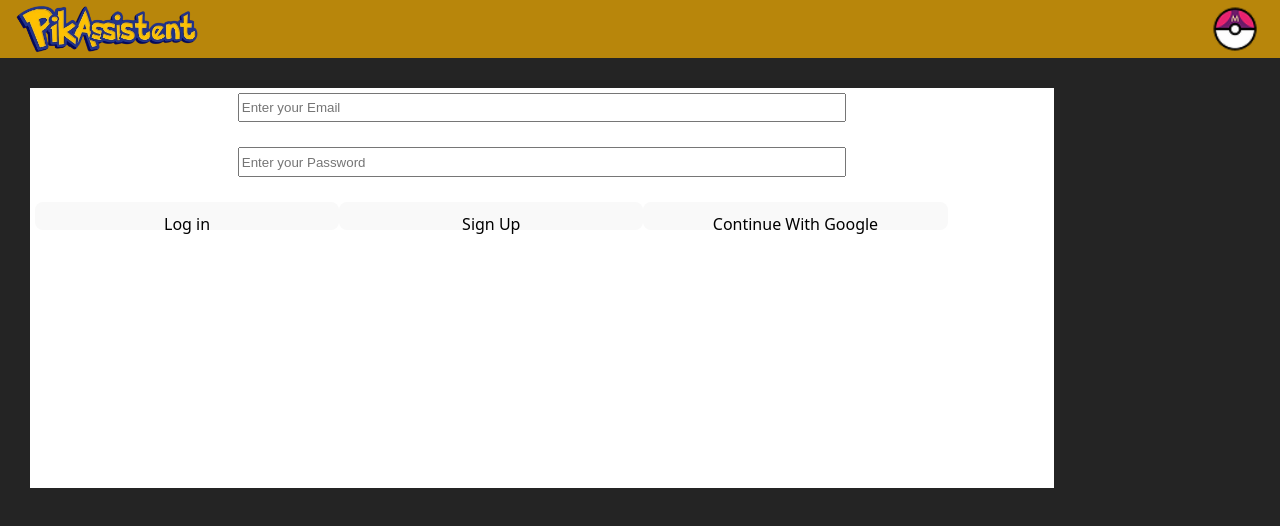
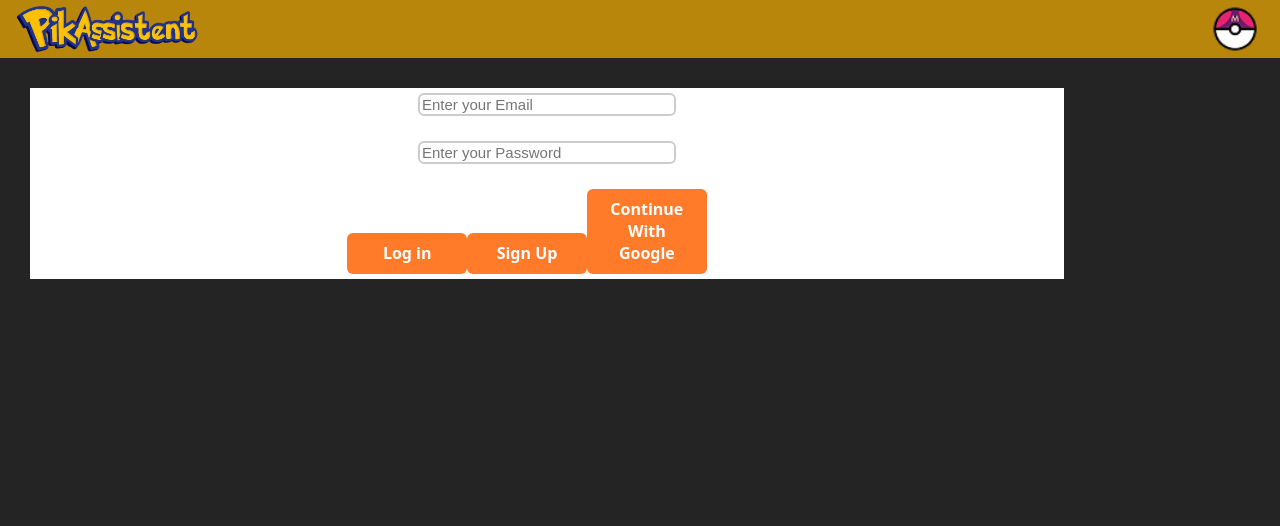
Before and after one commit to HostinsVi/Pikassistent, a React (Vite) app: page /login in a window 1280 px wide. Shown: the top 526 px of the page. Built offline with nearby package versions, Linux system fonts and the light colour scheme.

Commit message:
chatbot css 0.2

```diff
--- a/index.html
+++ b/index.html
@@ -7,6 +7,7 @@
     <title>Login</title>
   </head>
   <body>
+  <script src="https://unpkg.com/supersimpledev/chatbot.js"></script>
     <div id="root">
     </div>
     <script type="module" src="/src/main.jsx"></script>
--- a/src/App.css
+++ b/src/App.css
@@ -14,13 +14,13 @@
   -moz-osx-font-smoothing: grayscale;
 }
 
-* {
+/* {
   margin: 0;
   box-sizing: border-box;
   width: 100%;
   height: 100%;
 }
-
+*/
 
 /* TUDO QUE É ESCRITO NESTE ARQUIVO AFETA TODAS AS PÁGINAS. */
 
--- /dev/null
+++ b/src/pages/chatbot/chatbot.css
@@ -0,0 +1,46 @@
+button {
+  width: 90px;
+  height: 45px;
+  background-color: #ff7a29; /* cor laranja */
+  color: white; /* texto branco */
+  border: none; /* remove borda padrão */
+  border-radius: 6px; /* cantos arredondados */
+  font-weight: bold; /* texto em negrito */
+  cursor: pointer; /* mostra a mãozinha ao passar o mouse */
+  transition: background-color 0.3s ease; /* animação suave */
+}
+
+button:hover {
+  background-color: #9d4813; /* cor ligeiramente mais escura no hover */
+}
+
+
+
+input{
+  width: 250px !important;
+  height: 40px;
+  margin-left: 1%;       /* espaço à esquerda */
+  margin-right: 1%;    /* espaço à direita */
+  border: 2px solid #ccc;      /* borda neutra e suave */
+  border-radius: 6px;          /* cantos arredondados iguais ao botão */
+  font-size: 15px;             /* tamanho de texto consistente */
+  color: #fff;                 /* cor do texto */
+  outline: none;               /* remove a borda azul padrão */
+  transition: border-color 0.3s ease, box-shadow 0.3s ease; /* animação suave */
+  width: 100%;                 /* ocupa o espaço disponível */
+  max-width: 300px;            /* limita a largura */
+}
+
+input:focus {
+  border-color: #ff7a29;       /* mesma cor do botão no foco */
+  box-shadow: 0 0 4px rgba(255, 122, 41, 0.4); /* brilho laranja suave */
+}
+
+chat-input-area {
+  display: flex;
+  align-items: center;
+  justify-content: center;
+  gap: 10px; /* espaço entre o input e o botão */
+  margin-top: 20px; /* espaço acima da área de input */
+  flex-grow: 1;
+}
--- a/src/pages/chatbot/chatbot.jsx
+++ b/src/pages/chatbot/chatbot.jsx
@@ -1,9 +1,10 @@
 import React from 'react';
+import masterBall from "../../assets/img/masterball.png";
 import pika from "../../assets/img/pika.png";
-import icon2 from "../../assets/img/icon2.png";
+import logo from "../../assets/img/logo.jpeg";
+import './chatbot.css';
 
-
-function ChatInput(chatMessages, setChatMessages){
+function ChatInput({ chatMessages, setChatMessages }){
   const [inputText, setInputText] = React.useState('')
 
   function saveInputText(event){
@@ -34,17 +35,18 @@ function ChatInput(chatMessages, setChatMessages){
   }
 
   return(
-    <>
+    <div className='input-area'>
       <input
-        placeholder="Tire sua duvida com o Pikassistent"
-        size="30"
+        className='input-container'
+        //placeholder="Tire sua duvida com o Pikassistent"
         onChange = {saveInputText}
         value = {inputText}
       />
       <button
+        className='chat-button'
         onClick = {sendMessage}
       >enviar</button>
-    </>
+    </div>
   );
 }
 
@@ -66,17 +68,17 @@ function ChatMessage({ message, sender }){
   return(
     <div>
       {sender === "robot" && (
-        <img src={icon2} width="35"/>
+         <img src={pika} style={{ width: "35px", height: "auto" }}/>
       )}
       {message}
       {sender === "user" && (
-        <img src={pika} width="30"/>
+         <img src={masterBall} style={{ width: "30px", height: "auto" }}/>
       )}
     </div>
   );
 }
 
-function ChatMessages(chatMessages){
+function ChatMessages({ chatMessages }){
 
 
   return(
@@ -96,7 +98,7 @@ function ChatMessages(chatMessages){
 
 function ChatApp(){
 
-  const [chatMessages, setChatMessages] =  React.useState( [{
+  const [chatMessages, setChatMessages] =  React.useState( [{
     message: "Ola chatbot",
     sender: "user",
     id: '1'
@@ -120,7 +122,7 @@ function ChatApp(){
   return(
     <div>
       <h1>
-        Pikassistent
+        <img src={logo} style={{ width: "300px", height: "auto", verticalAlign: "middle" }} />
       </h1>
       <ChatInput
         chatMessages={chatMessages}
```
Lines whose indentation alone changed are shown as unchanged.
